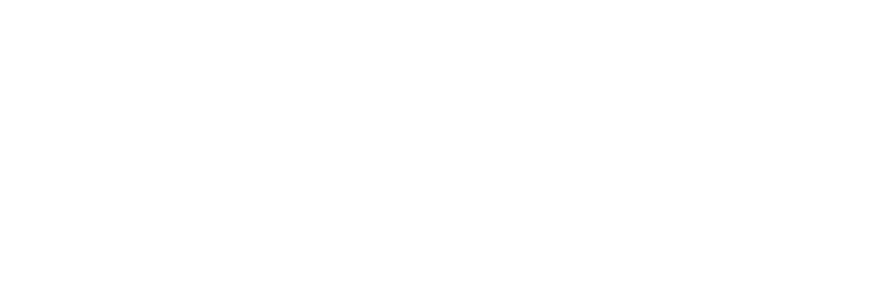
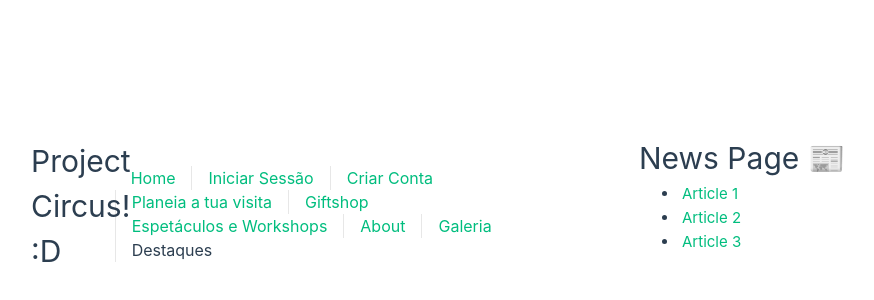
Before and after one commit to sandrafmoreira/ProjectCircus, a Vue app: page /news in a window 1280 px wide. Before the commit this address had no page. Shown: the part 194-494 px from the top of the page, without its empty margins (1-875 px from the left). Built offline with nearby package versions, Linux system fonts and the light colour scheme.

Commit message:
stores for news and photos

```diff
--- a/src/App.vue
+++ b/src/App.vue
@@ -31,12 +31,13 @@
         <RouterLink :to="{name: 'home'}">Home</RouterLink>
         <RouterLink v-if="!authenticationStore.isAuthenticated" :to="{name: 'login'}">Iniciar Sessão</RouterLink>
         <RouterLink v-if="!authenticationStore.isAuthenticated" :to="{name: 'signup'}">Criar Conta</RouterLink>
-        <RouterLink v-if="authenticationStore.isAuthenticated" :to="{name: 'account', params: {userEmail: userInfo.email}}">My Account</RouterLink>
+        <!-- <RouterLink v-if="authenticationStore.isAuthenticated" :to="{name: 'account', params: {userEmail: userInfo.email}}">My Account</RouterLink> -->
         <RouterLink :to="{name: 'pricing'}">Planeia a tua visita</RouterLink>
         <RouterLink :to="{name: 'giftshop'}">Giftshop</RouterLink>
         <RouterLink :to="{name: 'activities'}">Espetáculos e Workshops</RouterLink>
         <RouterLink :to="{name: 'about'}">About</RouterLink>
         <RouterLink :to="{name: 'gallery'}">Galeria</RouterLink>
+        <RouterLink :to="{name: 'news'}">Destaques</RouterLink>
         <!-- <RouterLink :to="{name: 'contacts'}">Contacte-nos</RouterLink> -->
         <!-- <RouterLink :to="{name: 'faq'}">FAQ</RouterLink> -->
 
--- a/src/router/index.js
+++ b/src/router/index.js
@@ -8,6 +8,29 @@
       path: '/',
       name: 'home',
       component: HomeView,
+    },
+    {
+      path: '/about',
+      name: 'about',
+      // route level code-splitting
+      // this generates a separate chunk (About.[hash].js) for this route
+      // which is lazy-loaded when the route is visited.
+      component: () => import('../views/AboutView.vue'),
+    },
+    {
+      path: '/gallery',
+      name: 'gallery',
+      component: () => import('../views/GalleryView.vue'),
+    },
+    {
+      path: '/activities',
+      name: 'activities',
+      component: () => import('../views/ActivitiesView.vue'),
+    },
+    {
+      path: '/pricing',
+      name: 'pricing',
+      component: () => import('../views/PricingView.vue'),
     },
     {
       path: '/login',
@@ -26,11 +49,6 @@
       meta: { requiresAuth: true }
     },
     {
-      path: '/pricing',
-      name: 'pricing',
-      component: () => import('../views/PricingView.vue'),
-    },
-    {
       path: '/giftshop',
       name: 'giftshop',
       component: () => import('../views/GiftshopView.vue'),
@@ -42,17 +60,14 @@
       component: () => import('../views/GiftView.vue'),
     },
     {
-      path: '/activities',
-      name: 'activities',
-      component: () => import('../views/ActivitiesView.vue'),
+      path: '/news',
+      name: 'news',
+      component: () => import('../views/NewsView.vue'),
     },
     {
-      path: '/about',
-      name: 'about',
-      // route level code-splitting
-      // this generates a separate chunk (About.[hash].js) for this route
-      // which is lazy-loaded when the route is visited.
-      component: () => import('../views/AboutView.vue'),
+      path: '/article/:id',
+      name: 'article',
+      component: () => import('../views/NewsArticleView.vue'),
     },
   ],
 })
--- /dev/null
+++ b/src/stores/news.js
@@ -0,0 +1,15 @@
+import { ref, computed } from 'vue'
+import { defineStore } from 'pinia'
+
+export const useNewsStore = defineStore("news", {
+  state: () => {
+    return{
+      articles: [
+        {id: 1, title: 'Article 1', text: 'Albino'},
+        {id: 2, title: 'Article 2', text: 'Constantina'},
+        {id: 3, title: 'Article 3', text: 'Penélope'},
+      ]
+    }
+  },
+
+})
--- /dev/null
+++ b/src/views/NewsArticleView.vue
@@ -0,0 +1,26 @@
+<template>
+  <div>
+    {{ getArticle.text }} 🤡
+  </div>
+</template>
+
+<script>
+    import { useNewsStore } from '@/stores/news'
+
+    export default {
+
+        computed: {
+            getArticle() {
+                const newsStore = useNewsStore();
+                const id = this.$route.params.id
+                const article = newsStore.articles.find(article => article.id == id)
+
+                return article
+            }
+        },
+  }
+</script>
+
+<style lang="scss" scoped>
+
+</style>
--- a/src/views/NewsView.vue
+++ b/src/views/NewsView.vue
@@ -1,12 +1,24 @@
+
 <template>
     <div>
         <h1>News Page 📰</h1>
+        <ul>
+            <li v-for="article in newsStore.articles" :key="article.id">
+                <router-link :to="{name: 'article', params: {id: article.id}}">{{ article.title }}</router-link>
+            </li>
+        </ul>
     </div>
 </template>
 
 <script>
+    import { useNewsStore } from '@/stores/news'
+
     export default {
-
+        data() {
+            return {
+                newsStore: useNewsStore()
+            }
+        },
     }
 </script>
 
```
Also changed, not shown: src/stores/photo.js (added, +16 -0 lines), src/views/FAQView.vue (deleted, +0 -15 lines).
